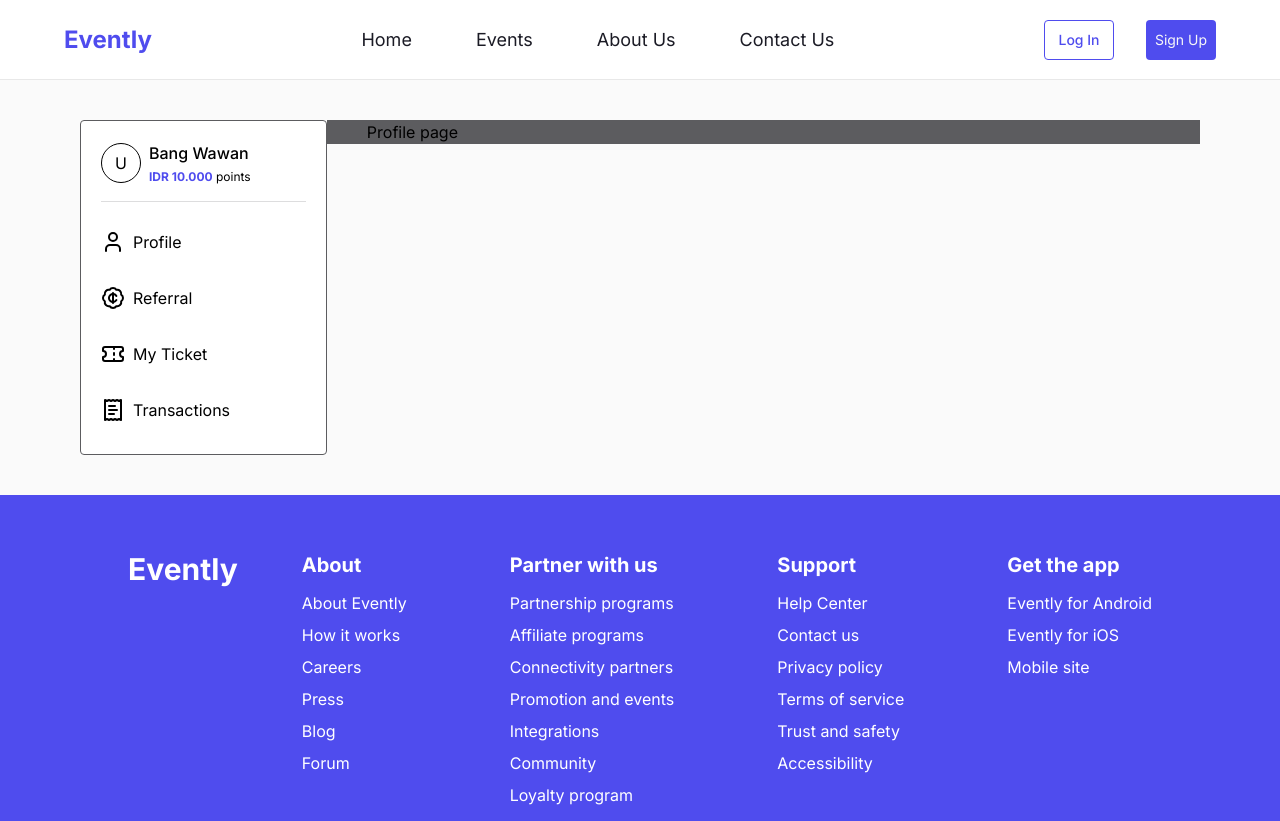
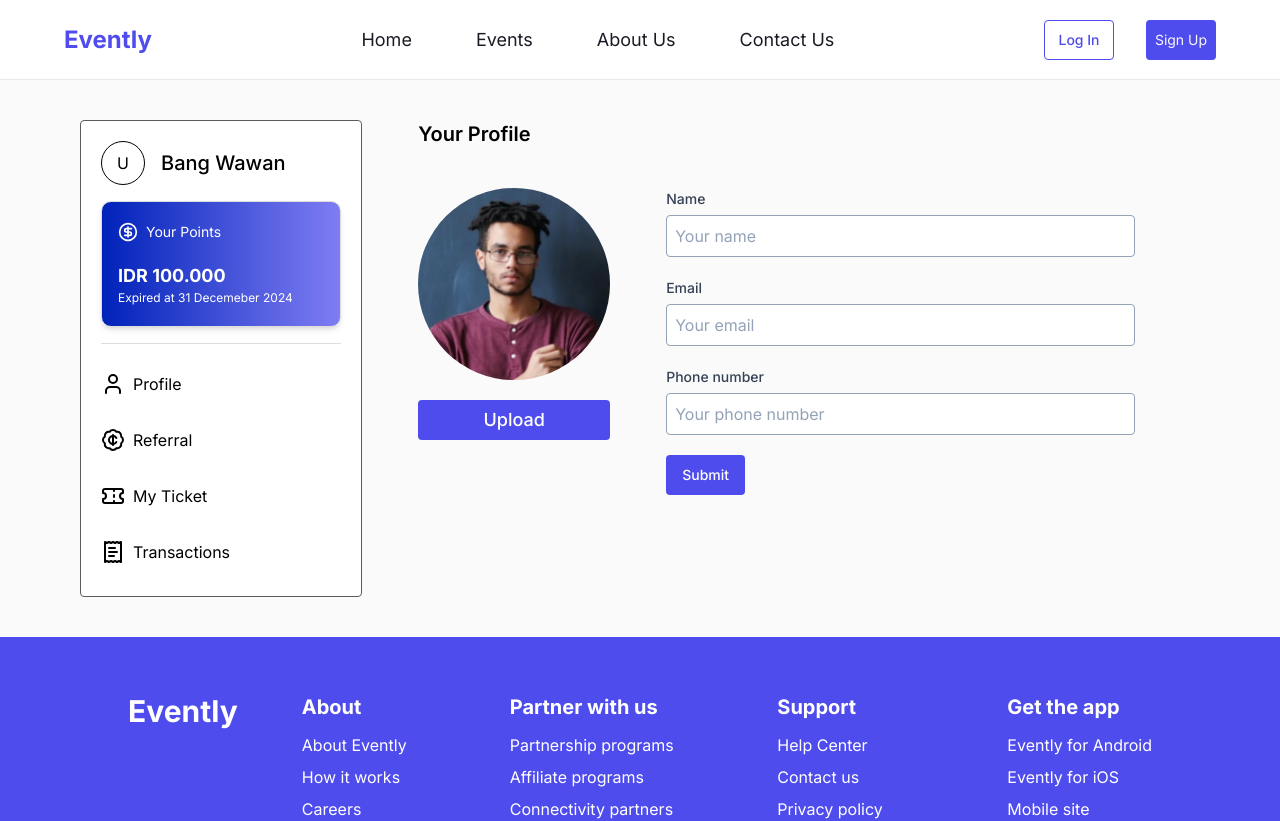
Before and after one commit to rizaldyip10/evently-fe, a Next.js app: page /profile in a window 1280 px wide. Shown: the top 821 px of the page. Built offline with nearby package versions, Linux system fonts and the light colour scheme.

Commit message:
feat(user referral code): adding user referral code page for desktop layout

```diff
--- a/app/(user)/profile/layout.tsx
+++ b/app/(user)/profile/layout.tsx
@@ -4,10 +4,10 @@ import React from 'react'
 const ProfileLayout = ({ children }: { children: React.ReactNode }) => {
     return (
         <div className='w-full flex items-start justify-center lg:px-20 relative my-10'>
-            <div className='w-80 h-full flex flex-col items-center justify-center bg-primary-white'>
+            <div className='w-96 h-full flex flex-col items-center justify-center bg-primary-white'>
                 <ProfileSidebar />
             </div>
-            <div className='w-full bg-light pl-10'>
+            <div className='w-full pl-14'>
                 {children}
             </div>
         </div>
--- a/app/(user)/profile/page.tsx
+++ b/app/(user)/profile/page.tsx
@@ -1,9 +1,15 @@
+import ProfileBio from '@/components/pages/profile/profile-bio'
+import ProfilePicture from '@/components/pages/profile/profile-picture'
 import React from 'react'
 
 const ProfilePage = () => {
   return (
-    <div>
-        Profile page
+    <div className='w-full flex flex-col gap-10'>
+        <h1 className='text-xl font-semibold'>Your Profile</h1>
+        <div className='w-full flex gap-14'>
+            <ProfilePicture />
+            <ProfileBio />
+        </div>
     </div>
   )
 }
--- /dev/null
+++ b/app/(user)/profile/referral/page.tsx
@@ -0,0 +1,27 @@
+import ReferralCode from '@/components/pages/profile/referral-code'
+import { Button } from '@/components/ui/button'
+import { Copy } from 'lucide-react'
+import React from 'react'
+
+const ReferralPage = () => {
+    return (
+        <div className='w-full flex flex-col gap-10'>
+            <h1 className='text-xl font-semibold'>Referral Code</h1>
+            <div className='w-full flex flex-col gap-2'>
+                <h1 className='text-lg font-medium'>Your Referral Code</h1>
+                <p>Share your referral code and gain IDR 10.000 points</p>
+            </div>
+            {/* <div className='w-1/2 flex flex-col items-center justify-center py-5 px-10 text-center bg-gradient-to-br from-primary-dark to-primary-light gap-5 rounded-[8px] shadow-md'>
+            <h1 className='text-lg font-cabinet-grotesk font-semibold text-primary-white'>
+                You have no referral code. Click button to generate your referral code
+            </h1>
+            <Button className='bg-primary-white text-primary-default border-primary-default border rounded-[4px] h-10 hover:bg-primary-default hover:text-primary-white'>
+                Generate Code
+            </Button>
+        </div> */}
+            <ReferralCode />
+        </div>
+    )
+}
+
+export default ReferralPage
--- /dev/null
+++ b/app/(user)/profile/ticket/page.tsx
@@ -0,0 +1,9 @@
+import React from 'react'
+
+const UserTicketPage = () => {
+  return (
+    <div>UserTicketPage</div>
+  )
+}
+
+export default UserTicketPage
--- /dev/null
+++ b/app/(user)/profile/transactions/page.tsx
@@ -0,0 +1,9 @@
+import React from 'react'
+
+const TransactionPage = () => {
+  return (
+    <div>TransactionPage</div>
+  )
+}
+
+export default TransactionPage
--- a/app/layout.tsx
+++ b/app/layout.tsx
@@ -1,6 +1,7 @@
 import type { Metadata } from "next";
 import { Inter } from "next/font/google";
 import "./globals.css";
+import ToastProvider from "@/components/provider/toast-provider";
 
 const inter = Inter({ subsets: ["latin"] });
 
@@ -16,7 +17,10 @@ export default function RootLayout({
 }>) {
   return (
     <html lang="en">
-      <body className={inter.className}>{children}</body>
+      <body className={inter.className}>
+        <ToastProvider />
+        {children}
+      </body>
     </html>
   );
 }
--- /dev/null
+++ b/components/pages/profile/profile-bio.tsx
@@ -0,0 +1,68 @@
+"use client"
+
+import { Form, Formik, FormikValues } from 'formik'
+import React from 'react'
+import * as Yup from 'yup'
+import InputField from '../global/inputfield'
+import { Button } from '@/components/ui/button'
+
+const ProfileBio = () => {
+    const phoneRegExp = /^((\\+[1-9]{1,4}[ \\-]*)|(\\([0-9]{2,3}\\)[ \\-]*)|([0-9]{2,4})[ \\-]*)*?[0-9]{3,4}?[ \\-]*[0-9]{3,4}?$/
+
+    const initialValue = {
+        name: '',
+        email: '',
+        phone: ''
+    }
+
+    const profileSchema = Yup.object().shape({
+        name: Yup.string().min(3, 'Min 3 characters').required('Please enter your name'),
+        email: Yup.string().email('Please enter valid email').required('Please enter your email'),
+        phone: Yup.string().matches(phoneRegExp, 'Phone number is not valid').required('Please enter your phone number')
+    })
+
+    const onProfileSubmit = (value: FormikValues) => {
+        console.log();
+    }
+
+    return (
+        <Formik
+            initialValues={initialValue}
+            validationSchema={profileSchema}
+            onSubmit={(value, action) => {
+                onProfileSubmit(value)
+                action.resetForm()
+            }}
+        >
+            {() => (
+                <Form className='flex flex-col w-[60%] gap-5'>
+                    <InputField
+                        name='name'
+                        placeholder='Your name'
+                        type='text'
+                        label='Name'
+                    />
+                    <InputField
+                        name='email'
+                        placeholder='Your email'
+                        type='email'
+                        label='Email'
+                    />
+                    <InputField
+                        name='phone'
+                        placeholder='Your phone number'
+                        type='text'
+                        label='Phone number'
+                    />
+                    <div className='w-full flex'>
+                        <Button className='bg-primary-default text-primary-white hover:bg-primary-lightest hover:text-primary-default rounded-[4px]' type='submit'>
+                            Submit
+                        </Button>
+                    </div>
+                </Form>
+            )}
+        </Formik>
+    )
+}
+
+export default ProfileBio
--- /dev/null
+++ b/components/pages/profile/profile-picture.tsx
@@ -0,0 +1,29 @@
+import React from 'react'
+import profileImg from '@/assets/image/Photo (2).jpg'
+import Image from 'next/image'
+import { Input } from '@/components/ui/input'
+import { Button } from '@/components/ui/button'
+
+const ProfilePicture = () => {
+    return (
+        <div className='flex flex-col gap-5'>
+            <label htmlFor="uploadImg" className='relative block w-48 h-48 bg-grey rounded-full overflow-hidden'>
+                <div className="w-full h-full absolute top-0 left-0 flex items-center justify-center text-primary-white bg-dark opacity-0 hover:opacity-50 cursor-pointer">
+                    Upload Image
+                </div>
+                <Image src={profileImg} alt='' />
+            </label>
+            <Input
+                type='file'
+                id='uploadImg'
+                accept=".jpeg, .png, .jpg"
+                className='hidden'
+            />
+            <Button className='w-full bg-primary-default text-white text-lg text-primary-white hover:bg-primary-lightest hover:text-primary-default rounded-[4px]'>
+                Upload
+            </Button>
+        </div>
+    )
+}
+
+export default ProfilePicture
--- a/components/pages/profile/profile-sidebar.tsx
+++ b/components/pages/profile/profile-sidebar.tsx
@@ -1,21 +1,27 @@
 import { Separator } from '@/components/ui/separator'
 import React from 'react'
 import ProfileSidebarRoutes from './profile-sidebar-routes'
+import { CircleDollarSign } from 'lucide-react'
 
 const ProfileSidebar = () => {
     return (
         <div className='w-full flex flex-col p-5 border border-light rounded-[4px] gap-4'>
-            <div className='w-full flex items-center gap-2'>
-                <div className='w-10 h-10 border rounded-full flex justify-center items-center'>
+            <div className='w-full flex items-center gap-4'>
+                <div className='w-11 h-11 border rounded-full flex justify-center items-center'>
                     U
                 </div>
-                <div className='flex flex-col gap-1'>
-                    <h1 className='text-base font-medium'>Bang Wawan</h1>
-                    <p className='text-xs'>
-                        <span className='text-primary-default font-bold'>IDR 10.000</span> points
-                    </p>
+                <h1 className='text-xl font-medium'>Bang Wawan</h1>
+            </div>
+            <div className='w-full flex flex-col border border-second-lightest rounded-[10px] py-5 px-4 gap-5 bg-gradient-to-r from-primary-darkest to-primary-light text-primary-white shadow-md'>
+                <div className='w-full flex items-center gap-2'>
+                    <CircleDollarSign className='w-5 h-5' />
+                    <h1 className='text-sm'>Your Points</h1>
                 </div>
-            </div>
+                <div className='w-full flex flex-col'>
+                    <h1 className='text-lg font-bold'>IDR 100.000</h1>
+                    <p className='text-xs'>Expired at 31 Decemeber 2024</p>
+                </div>
+                </div>
             <Separator className='bg-second-lightest' />
             <div>
                 <ProfileSidebarRoutes />
--- /dev/null
+++ b/components/pages/profile/referral-code.tsx
@@ -0,0 +1,27 @@
+"use client"
+
+import { Button } from '@/components/ui/button'
+import { Copy } from 'lucide-react'
+import React from 'react'
+import copy from 'copy-to-clipboard'
+import toast from 'react-hot-toast'
+
+const ReferralCode = () => {
+    const referralCode = 'EventlyBangWawan072024'
+
+    const onCopy = (text: string) => {
+        copy(text)
+        toast.success('Referral code copied!')
+    }
+
+    return (
+        <div className='w-1/2 flex items-center justify-between p-5 text-center bg-gradient-to-br from-primary-dark to-primary-light gap-5 rounded-[8px] shadow-md'>
+            <h1 className='text-2xl font-bold text-primary-white'>{referralCode}</h1>
+            <Button className='text-primary-white hover:bg-primary-white hover:text-primary-default hover:border hover:border-primary-dark p-2 rounded-[4px]' onClick={() => onCopy(referralCode)}>
+                <Copy />
+            </Button>
+        </div>
+    )
+}
+
+export default ReferralCode
--- /dev/null
+++ b/components/provider/toast-provider.tsx
@@ -0,0 +1,9 @@
+"use client"
+
+import { Toaster } from "react-hot-toast"
+
+const ToastProvider = () => {
+  return <Toaster />
+}
+
+export default ToastProvider
--- a/package.json
+++ b/package.json
@@ -23,6 +23,7 @@
     "axios": "^1.7.2",
     "class-variance-authority": "^0.7.0",
     "clsx": "^2.1.1",
+    "copy-to-clipboard": "^3.3.3",
     "date-fns": "^3.6.0",
     "formik": "^2.4.6",
     "framer-motion": "^11.2.10",
@@ -31,6 +32,7 @@
     "react": "^18",
     "react-day-picker": "^8.10.1",
     "react-dom": "^18",
+    "react-hot-toast": "^2.4.1",
     "tailwind-merge": "^2.3.0",
     "tailwindcss-animate": "^1.0.7",
     "vaul": "^0.9.1",
```
Also changed, not shown: assets/image/Photo (2).jpg (added), 1 other file (tests, documents, lock files or other folders).
